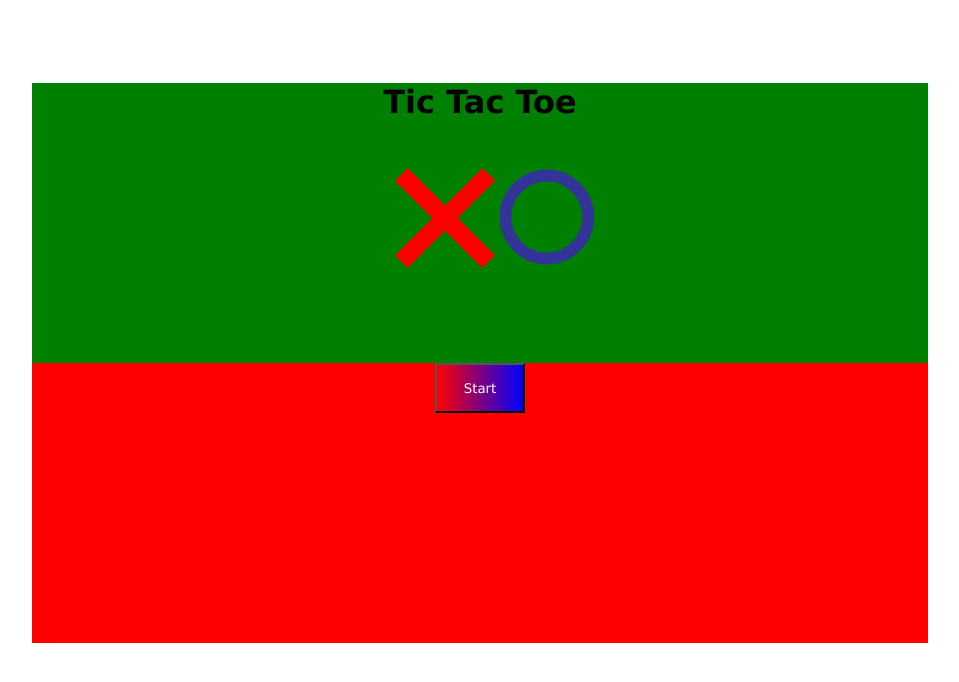
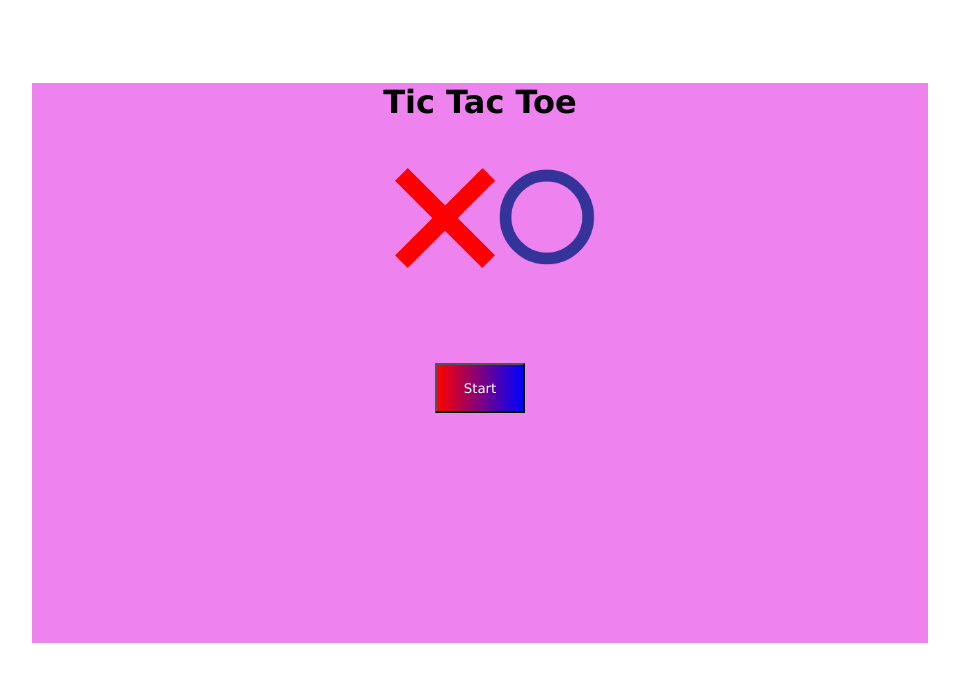
Before and after one commit to JoseLucasapp/Tic-tac-toe-game, a web app: file index.html in a window 1280 px wide. Shown: the top 682 px of the page, without its empty margins (160-1119 px from the left). Run offline with its HTML, style and script files only (its server is not run), Linux system fonts and the light colour scheme; lists and menus that the app fills with data are empty.

Commit message:
update css

```diff
--- a/styles/startstyle.css
+++ b/styles/startstyle.css
@@ -14,12 +14,10 @@
     text-align: center;
     width: 100%;
     height: 50%;
-    background-color: green;
 }
 .downpage{
     width: 100%;
     height: 50%;
-    background-color: red;
     text-align: center;
 }
 .main{
```
